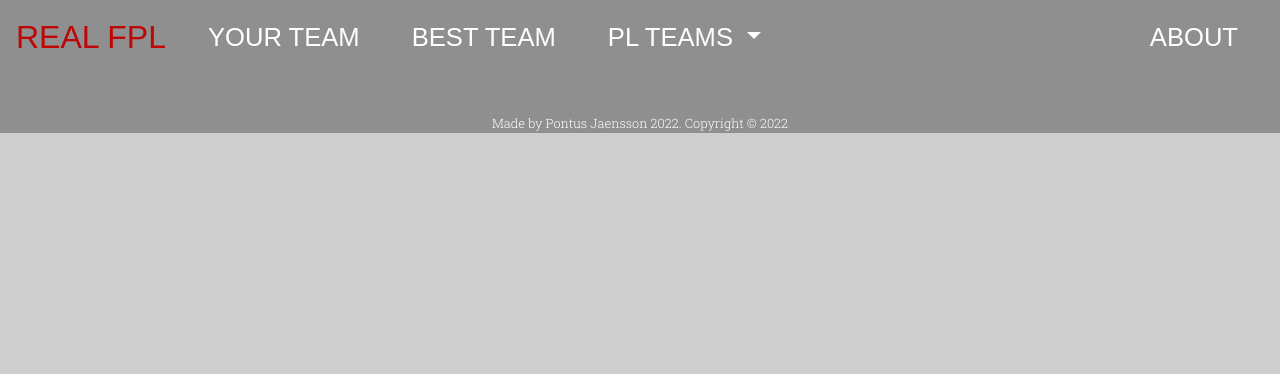
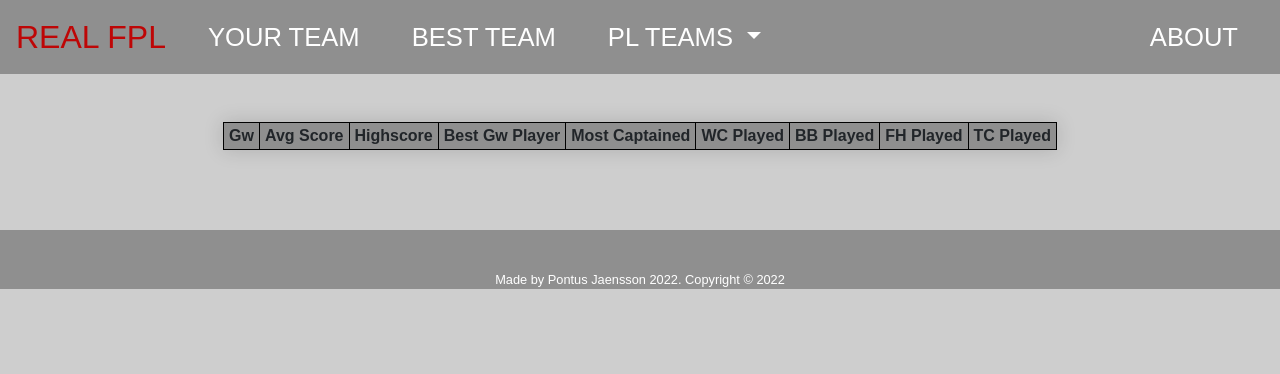
Before and after one commit to ponjae/FPL-project, a Flask app: template templates/index.html in a window 1280 px wide. Shown: the top 374 px of the page. Run offline with Flask 2, Linux system fonts and the light colour scheme; the template is opened without the code that fills it: most values are stand-ins (such as "Sample title", 1, 10 or a date in 2020); lists and menus that the app fills with data are empty; parts of the project's set-up code (start-up, migrations or seed data) failed here and were passed over; some libraries are stand-ins or nearby versions; some web fonts are replaced.

Commit message:
Started working on the index-page and added a table of gameweek data, pleased with the result but some more styling is certainly needed

```diff
--- a/fplData/gameData.py
+++ b/fplData/gameData.py
@@ -1,5 +1,4 @@
 import requests
-from playerData import playerData
 
 
 class gameData:
@@ -34,7 +33,7 @@ class gameData:
             storage (dict): the dict to store the data in
         """
         wanted_keys = ["id", "average_entry_score", "finished",
-                       "highest_score", "is_previous", "top_element_info", "most_captained"]
+                       "highest_score", "top_element_info", "most_captained"]
 
         storage[gw_number] = {}
 
--- a/fplData/playerData.py
+++ b/fplData/playerData.py
@@ -170,7 +170,7 @@ class playerData:
         for team in team_and_player_dict:
             for player in team_and_player_dict[team]:
                 # Player id is the unique key.
-                player_dict[f"{player['id']}"] = player
+                player_dict[player['id']] = player
         return player_dict
 
     def _filter_player_data(self, player, fdr_dict, next_gw_number):
--- a/main.py
+++ b/main.py
@@ -1,14 +1,53 @@
 import imp
 from flask import Flask, render_template
-# from fplData import playerData, playerEvaluation, playerRanking
+from fplData import playerData, playerEvaluation, playerRanking, gameData
 from secrets import secret
 
 app = Flask(__name__)
+gd = gameData.gameData()
+pd = playerData.playerData()
+
+# PlayerEvaluation behöver köra add_player_values på position-,team..-dict från PlayerData
 
 
 @app.route("/")
 def home():
-    return render_template("index.html", secret=secret["font_awesome"])
+    # VAD BEHÖVS HÄR?
+    # gameData --> gw_data, convert_fixtures
+    # playerData --> id_and_team_dict för att kunna convert
+    id_player_dict = pd.player_and_data_dict
+    gameweek_data = gd.gw_data
+    # gw_games = gd.convert_fixtures(pd.id_and_team_dict) gw_games=gw_games
+    return render_template("index.html", secret=secret["font_awesome"], gw_data=gameweek_data, id_player=id_player_dict)
+
+
+@app.route("/your-team")
+def your_team():
+    pass
+    # VAD BEHÖVS HÄR?
+    # playerRanking --> get_most_valuable, under_performers, transfer_suggestion
+
+
+@app.route("/best-team")
+def best_team():
+    pass
+    # VAD BEHÖVS HÄR?
+    # playerRanking en instans att skicka med
+    # playerData, position_dict
+
+
+@app.route("/teams/<team>")
+def team(team):
+    # VAD BEHÖVS HÄR?
+    # playerData --> team and player dict
+    pass
+
+
+@app.route("/about")
+def about():
+    # Nada, bara information om upplägget och algorithmen som använts
+    # Länkar som varit bra etc
+    pass
 
 
 @app.errorhandler(404)
--- a/static/styles.css
+++ b/static/styles.css
@@ -10,7 +10,7 @@ white: #fff
 
 body {
     background: #cecece;
-    font-family: 'Roboto Slab', serif;
+    font-family: sans-serif, serif;
 }
 
 /* navbar section */
@@ -130,3 +130,32 @@ footer {
     background: #6b6b6b;
     cursor: pointer;
 }
+
+/* index */
+
+.gw-table {
+    border-collapse: collapse;
+    margin-top: 3rem;
+    margin-bottom: 5rem;
+    font-size: 1.0rem;
+    min-width: 400px;
+    box-shadow: 0 0 20px rgba(0, 0, 0, 0.15);
+    border: 1px solid black;
+    margin-left: auto;
+    margin-right: auto;
+    text-align: center;
+}
+
+.gw-table th {
+    border-left: 1px solid #000;
+    border-right: 1px solid #000;
+    border-bottom: 1px solid #000;
+    background-color: #8f8f8f;
+    padding-left: 5px;
+    padding-right: 5px;
+}
+
+.gw-table td {
+    border-left: 1px solid #000;
+    border-right: 1px solid #000;
+}
--- a/templates/header.html
+++ b/templates/header.html
@@ -9,7 +9,7 @@
     <!-- Favicon -->
     <link rel="icon" type="image/x-icon" href="static/images/favicon.png">
     <!-- Font Awesome icons (secret)-->
-    <script src={{ secret }} crossorigin="anonymous"></script>
+    <!-- <script src={{ secret }} crossorigin="anonymous"></script> -->
     <!-- CSS Stylesheets -->
     <link rel="stylesheet" href="https://stackpath.bootstrapcdn.com/bootstrap/4.3.1/css/bootstrap.min.css"
         integrity="sha384-ggOyR0iXCbMQv3Xipma34MD+dH/1fQ784/j6cY/iJTQUOhcWr7x9JvoRxT2MZw1T" crossorigin="anonymous">
--- a/templates/index.html
+++ b/templates/index.html
@@ -1,9 +1,49 @@
 <!-- Header -->
 {% include "header.html" %}
+
+<!-- Gameweek -->
+<div class="gw-data">
+    <table class="gw-table">
+        <tr>
+            <th>Gw</th>
+            <th>Avg Score</th>
+            <th>Highscore</th>
+            <th>Best Gw Player</th>
+            <th>Most Captained</th>
+            <th>WC Played</th>
+            <th>BB Played</th>
+            <th>FH Played</th>
+            <th>TC Played</th>
+        </tr>
+        {% for gw in gw_data %}
+        <tr>
+            {% if gw_data[gw]["finished"] %}
+            <td>{{gw_data[gw]["id"]}}</td>
+            <td>{{gw_data[gw]["average_entry_score"]}}</td>
+            <td>{{gw_data[gw]["highest_score"]}}</td>
+            <td>{{id_player[gw_data[gw]["top_element_info"]["id"]]["web_name"]}} :
+                {{[gw_data[gw]["top_element_info"]["points"]][0]}}p</td>
+            <td>{{id_player[gw_data[gw]["most_captained"]]["web_name"]}}</td>
+            {% if gw_data[gw]["wildcard"] is not none %}
+            <td>{{gw_data[gw]["wildcard"]}}</td>
+            {% endif %}
+            <td>{{gw_data[gw]["bboost"]}}</td>
+            {% if gw_data[gw]["freehit"] is not none %}
+            <td>{{gw_data[gw]["freehit"]}}</td>
+            {% endif %}
+            <td>{{gw_data[gw]["3xc"]}}</td>
+            {% endif %}
+        </tr>
+        {% endfor %}
+
+
+    </table>
+</div>
+
 
 <!-- Footer -->
 {% include "footer.html" %}
 
 
-
-<!-- export FLASK_RUN=main.py && export FLASK_ENV=development -->
+<!-- export FLASK_APP=main.py
+export FLASK_ENV=DEVELOPMENT -->
```
Also changed, not shown: fplData/playerRanking.py (+20 -23 lines).
